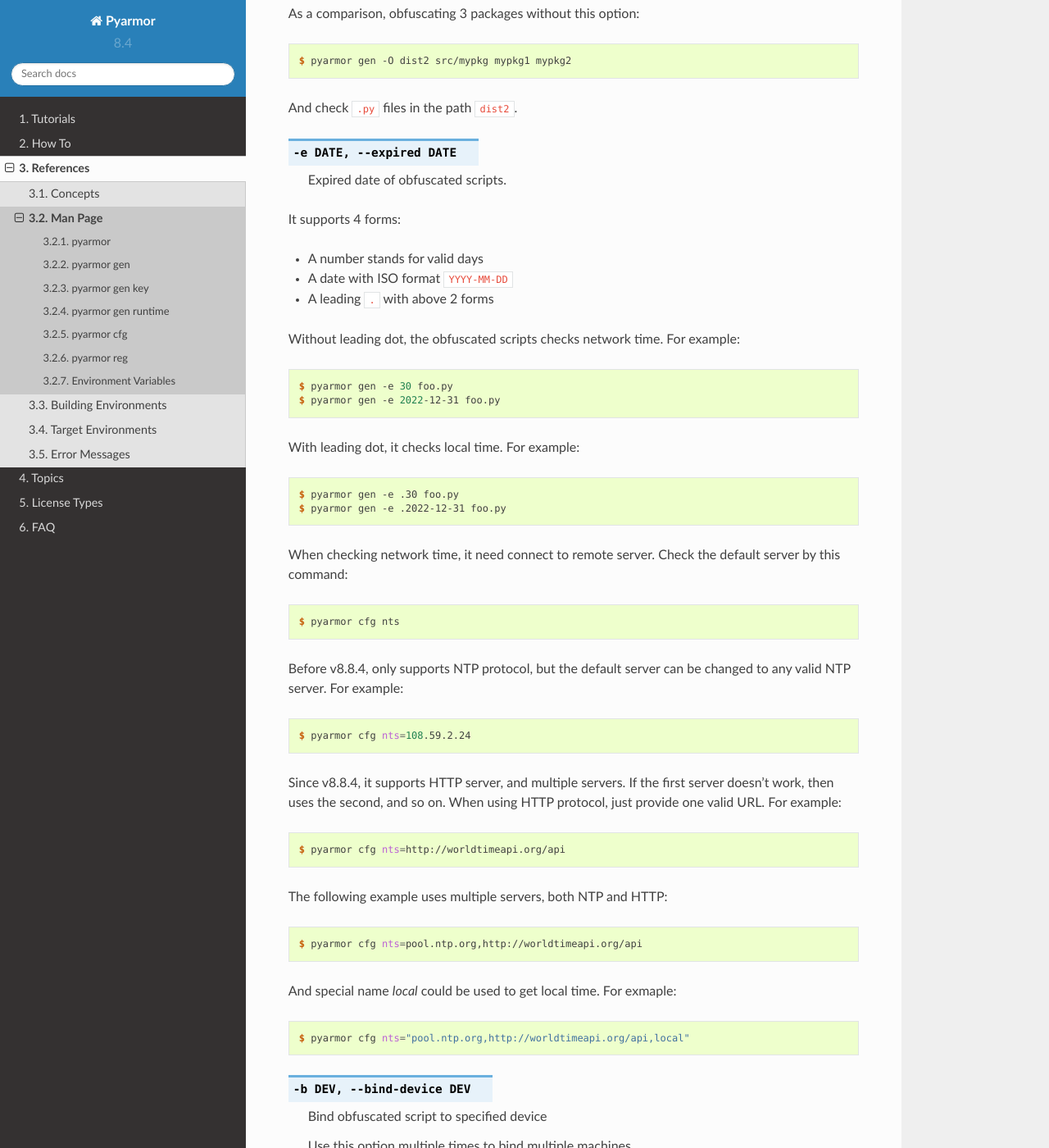
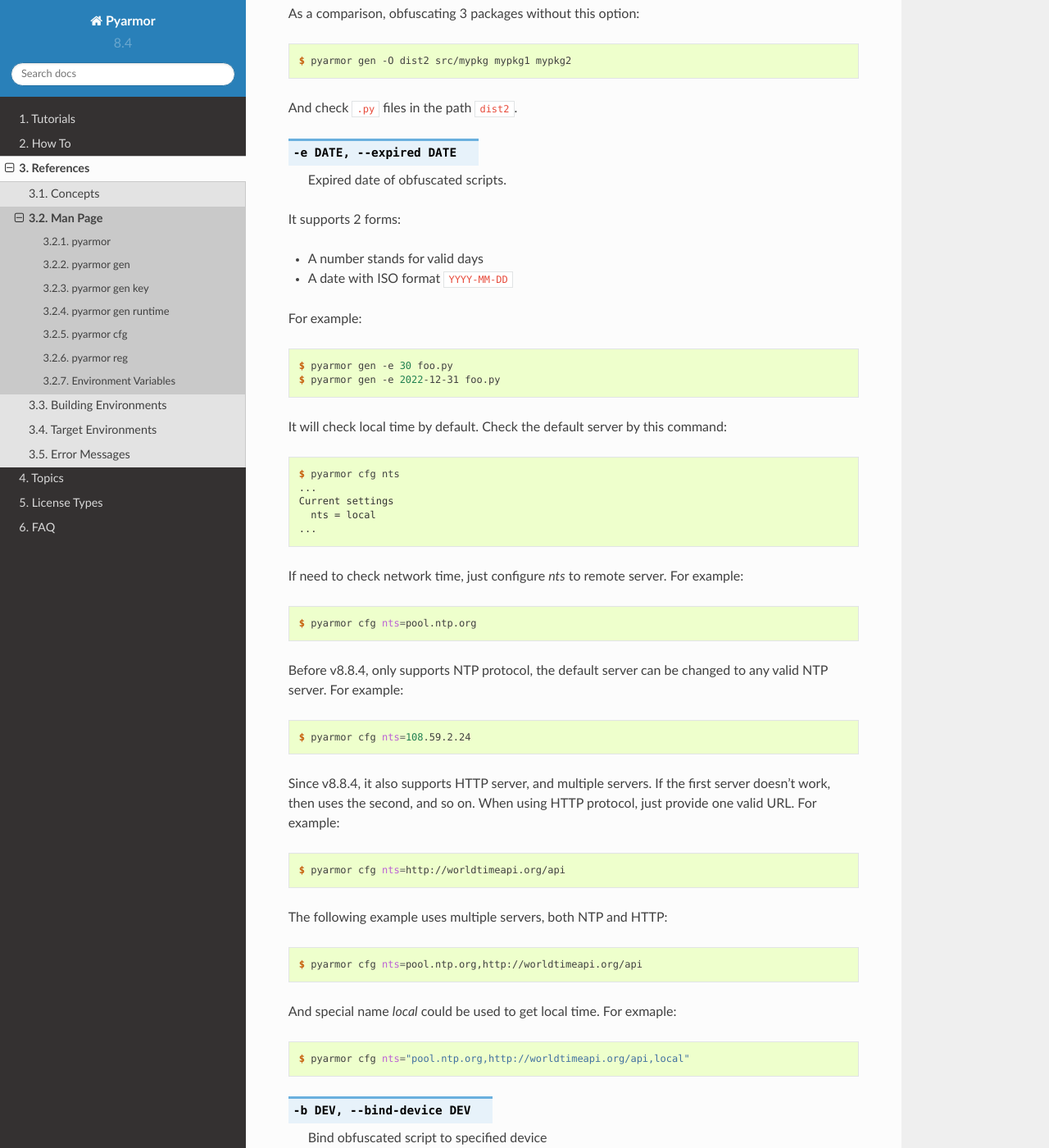
Before and after one commit to dashingsoft/pyarmor, a Sphinx documentation site: the page built from docs/reference/man.rst, in a window 1280 px wide and 1400 px high, scrolled down 7531 px. Shown: the whole window at 82% size. Built offline with Sphinx 7.4.7 and the Read the Docs theme 2.0.0, drawn with Linux system fonts in a browser that asks for light colours; some of the changed text lies outside the part shown.

Commit message:
Check expired time by local machine by default

```diff
--- a/docs/reference/man.rst
+++ b/docs/reference/man.rst
@@ -257,31 +257,33 @@
 
             Expired date of obfuscated scripts.
 
-It supports 4 forms:
+It supports 2 forms:
 
 * A number stands for valid days
 * A date with ISO format ``YYYY-MM-DD``
-* A leading ``.`` with above 2 forms
 
-Without leading dot, the obfuscated scripts checks network time. For example::
+For example::
 
     $ pyarmor gen -e 30 foo.py
     $ pyarmor gen -e 2022-12-31 foo.py
 
-With leading dot, it checks local time. For example::
-
-    $ pyarmor gen -e .30 foo.py
-    $ pyarmor gen -e .2022-12-31 foo.py
-
-When checking network time, it need connect to remote server. Check the default server by this command::
+It will check local time by default. Check the default server by this command::
 
     $ pyarmor cfg nts
+    ...
+    Current settings
+      nts = local
+    ...
 
-Before v8.8.4, only supports NTP protocol, but the default server can be changed to any valid NTP server. For example::
+If need to check network time, just configure `nts` to remote server. For example::
+
+    $ pyarmor cfg nts=pool.ntp.org
+
+Before v8.8.4, only supports NTP protocol, the default server can be changed to any valid NTP server. For example::
 
     $ pyarmor cfg nts=108.59.2.24
 
-Since v8.8.4, it supports HTTP server, and multiple servers. If the first server doesn't work, then uses the second, and so on. When using HTTP protocol, just provide one valid URL. For example::
+Since v8.8.4, it also supports HTTP server, and multiple servers. If the first server doesn't work, then uses the second, and so on. When using HTTP protocol, just provide one valid URL. For example::
 
     $ pyarmor cfg nts=http://worldtimeapi.org/api
 
@@ -299,13 +301,13 @@
 
             Use this option multiple times to bind multiple machines
 
-Since Pyarmor 8.4.6, got target machine hardware informations by `python -m pyarmor.cli.hdinfo`::
+Using `pyarmor-7 hdinfo` to get hardware information.
+
+Since Pyarmor 8.4.6, `python -m pyarmor.cli.hdinfo` works too::
 
     Default Harddisk Serial Number: 'HXS2000CN2A'
     Default Mac address: '00:16:3e:35:19:3d'
     Default IPv4 address: '128.16.4.10'
-
-Before Pyarmor 8.4.6, using `pyarmor-7 hdinfo` to get hardware information.
 
 Now only hard disk serial number, Ethernet address and IPv4 address are available. For example::
 
--- a/src/cli/default.cfg
+++ b/src/cli/default.cfg
@@ -256,7 +256,7 @@
 ;;     pool.ntp.org,http://worldtimeapi.org/api,local
 ;;     and,pool.ntp.org,http://worldtimeapi.org/api,local
 ;;
-nts = pool.ntp.org
+nts = local
 nts_timeout = 3
 
 ;; Bind runtime key to multiple devices, one line one machine
```
Also changed, not shown: docs/tutorial/getting-started.rst (+6 -7 lines).
